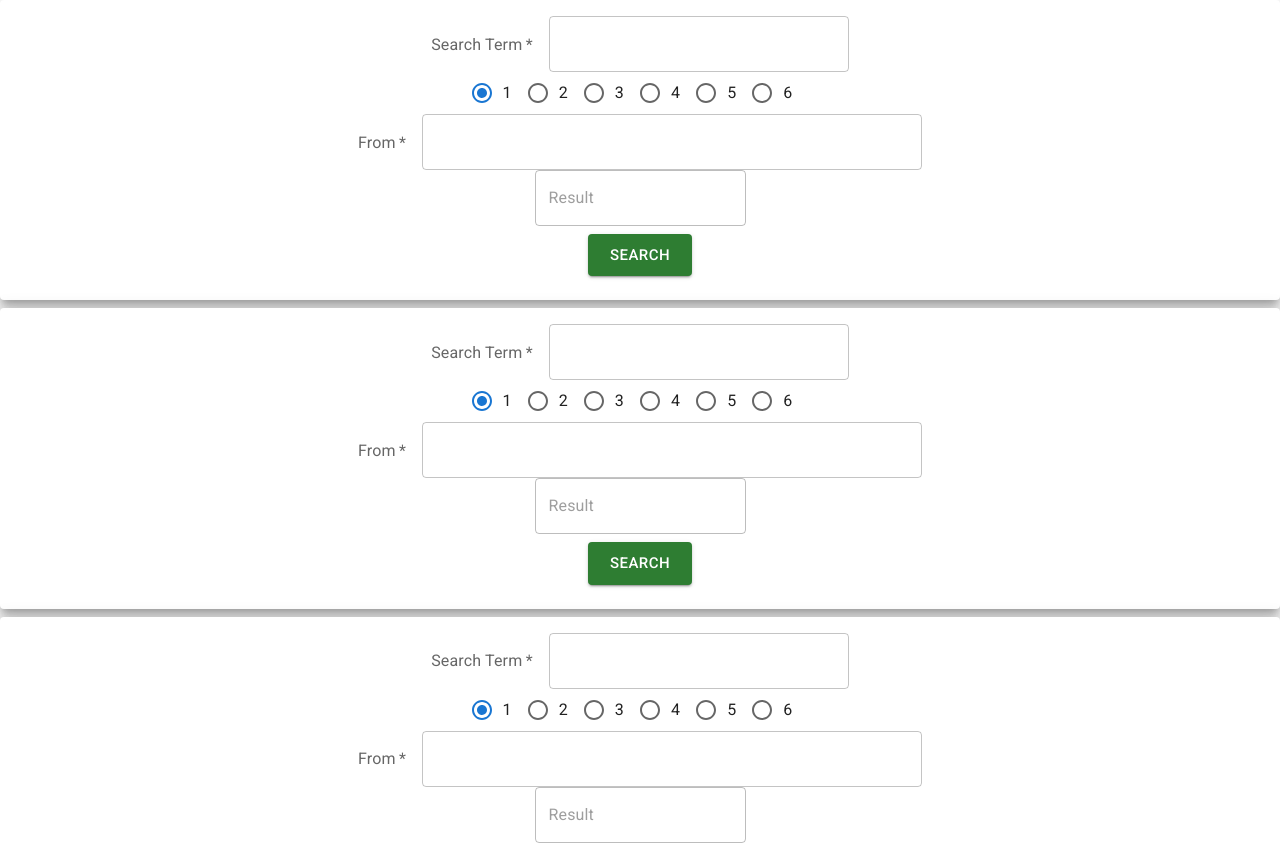
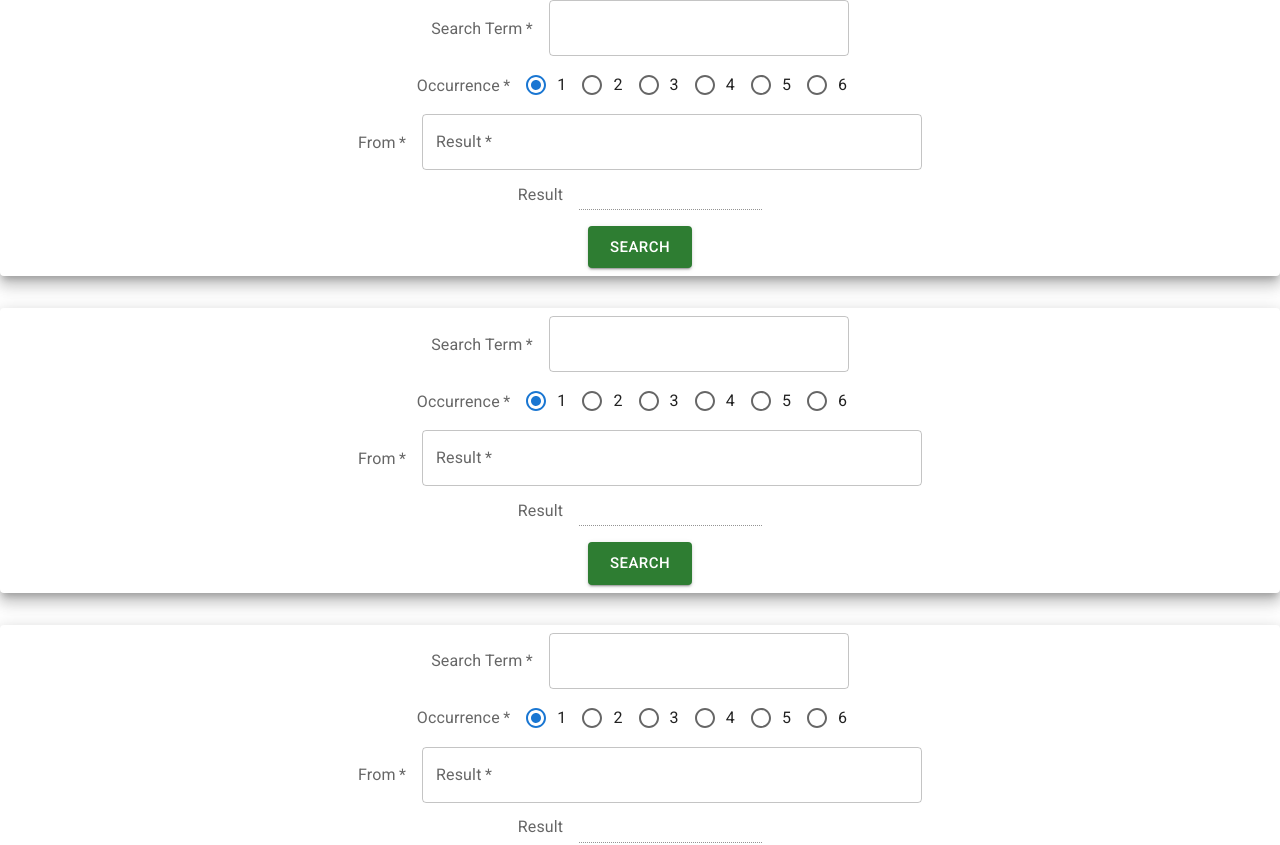
Before and after one commit to BijianWuHungryBearGaming/strings-finder, a React (Create React App) app: page / in a window 1280 px wide. Shown: the top 845 px of the page. Built offline with nearby package versions, Linux system fonts and the light colour scheme.

Commit message:
search term

```diff
--- a/src/App.jsx
+++ b/src/App.jsx
@@ -4,7 +4,7 @@ import SearchForm from "./components/SearchForm";
 function App() {
 
     return <>
-    <Grid container rowSpacing={1} columnSpacing={{ xs: 1, sm: 2, md: 3 }}>
+    <Grid container rowSpacing={5} columnSpacing={{ xs: 1, sm: 2, md: 3 }}>
         <Grid item xs={12}>
             <SearchForm />
         </Grid>
--- a/src/components/SearchForm.jsx
+++ b/src/components/SearchForm.jsx
@@ -1,4 +1,4 @@
-import { Box, Button, FormControlLabel, FormLabel, Paper, Radio, RadioGroup, Stack, TextField } from "@mui/material";
+import { Box, Button, FormControlLabel, FormLabel, Grid, Paper, Radio, RadioGroup, Stack, TextField } from "@mui/material";
 import { useState } from "react";
 
 function SearchForm() {
@@ -62,24 +62,23 @@ function SearchForm() {
     return (<>
         <form onSubmit={customHandleSubmmit}>
             <Paper elevation={10}>
-                <Box
-                sx={{  p: 2}}
-                display="flex"
-                flexDirection={"column"}
+                <Grid container rowSpacing={1} columnSpacing={3}   direction="column"
   justifyContent="center"
-                alignItems="center"
-                // key={data && data.id ? + "gameForm-" + data.id : "gameForm-0"}
-                >
+  alignItems="center">
+
+                <Grid item xs={12} alignContent={"center"} justifyContent={"center"}>
                     <Stack direction="row" spacing={2} sx={{alignItems: "center"}}>
                         <FormLabel required>Search Term</FormLabel>
                         <TextField
-
-
                             sx={{ "minWidth": "300px"}} name={"mainTitle"}  variant="outlined" required value={term}  onChange={(e)=> setTerm(e.target.value)}
                         />
                     </Stack>
+                </Grid>
 
+                <Grid item xs={12}>
 
+                    <Stack direction="row" spacing={2} sx={{alignItems: "center"}}>
+                        <FormLabel required>Occurrence</FormLabel>
                         <RadioGroup
                             name={`count`}
                             row
@@ -95,20 +94,41 @@ function SearchForm() {
                             <FormControlLabel value={5} control={<Radio />} label="5" />
                             <FormControlLabel value={6} control={<Radio />} label="6" />
                         </RadioGroup>
+                    </Stack>
 
+
+                </Grid>
+
+                <Grid item xs={12}>
 
                     <Stack direction="row" spacing={2} sx={{alignItems: "center"}}>
                         <FormLabel required>From</FormLabel>
                         <TextField
-
-
-                        sx={{ "minWidth": "500px"}} name={"mainTitle"}  variant="outlined" required value={from}  onChange={(e)=> setFrom(e.target.value)}
+                            sx={{ "minWidth": "500px"}} label="Result" name={"mainTitle"}  variant="outlined" required value={from}  onChange={(e)=> setFrom(e.target.value)}
                         />
 
                     </Stack>
-                    <TextField id="outlined-basic" label="Result" variant="outlined" value={result} disabled />
+                </Grid>
+
+                <Grid item xs={12}>
+                    <Stack direction="row" spacing={2} sx={{alignItems: "center"}}>
+                        <FormLabel >Result</FormLabel>
+                        <TextField id="outlined-basic" variant="standard" value={result} disabled />
+
+                    </Stack>
+
+                </Grid>
+
+                <Grid item xs={12}>
                     <Button type="submit" variant="contained" color="success" size="large" sx={{m:1}}> {"Search"}</Button>
-                </Box>
+                </Grid>
+
+
+
+
+
+
+                </Grid>
             </Paper>
 
         </form>
```
Lines whose indentation alone changed are shown as unchanged.
